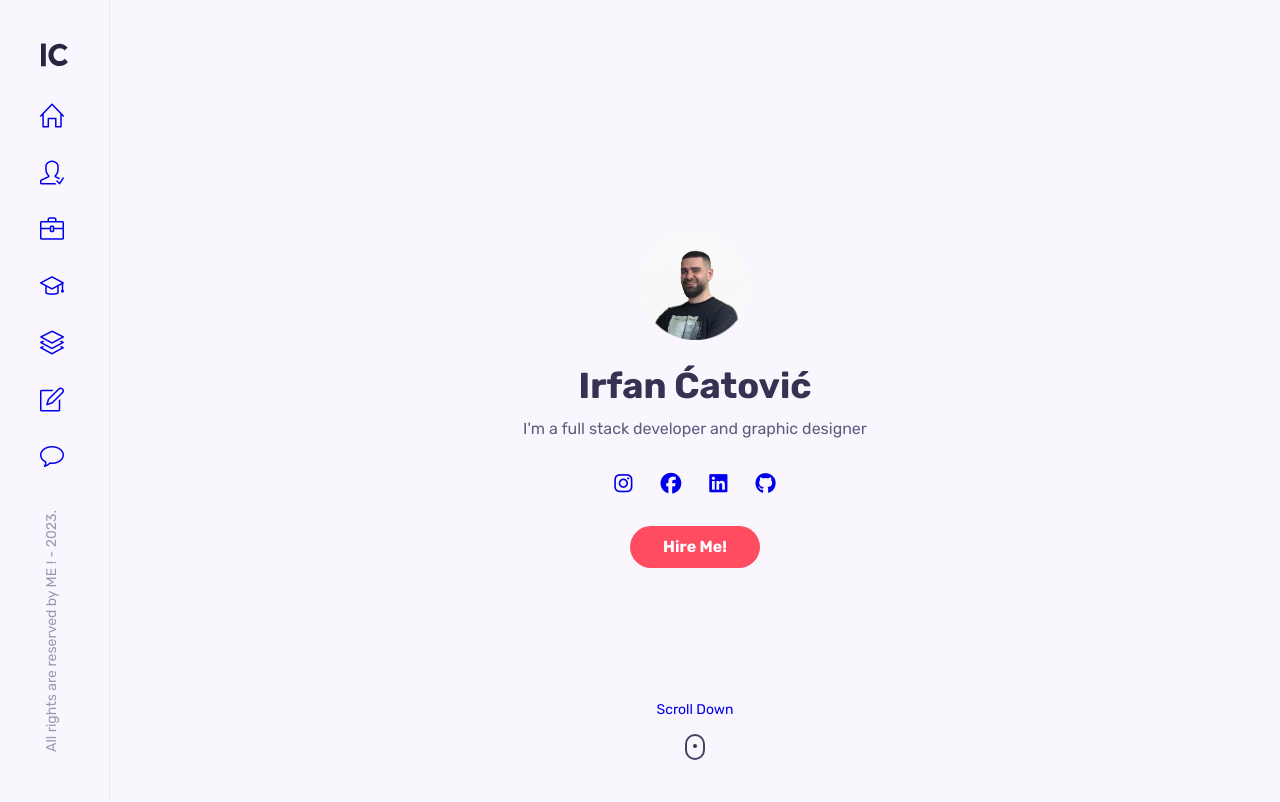
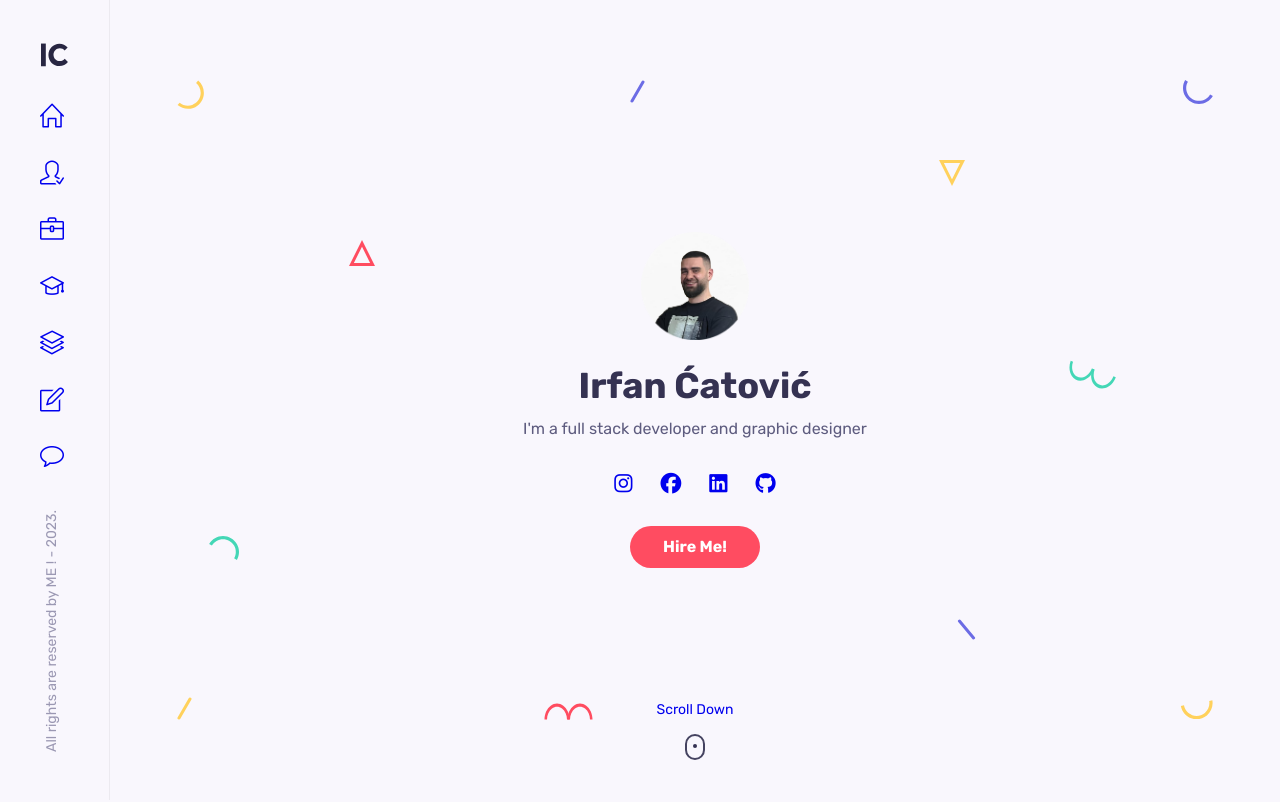
Before and after one commit to IrfanCatovic/my_portfolio, a React (Create React App) app: page / in a window 1280 px wide. Shown: the top 802 px of the page. Built offline with nearby package versions, Linux system fonts and the light colour scheme.

Commit message:
css and shapes added

```diff
--- a/src/components/home/Home.jsx
+++ b/src/components/home/Home.jsx
@@ -2,6 +2,7 @@ import "./home.css";
 import Me from "../../assests/selfie.png";
 import HeaderSocials from "./HeaderSocials";
 import ScrollDown from "./ScrollDown";
+import Shapes from "./Shapes";
 
 function Home() {
   return (
@@ -20,6 +21,7 @@ function Home() {
         </a>
         <ScrollDown />
       </div>
+      <Shapes />
     </section>
   );
 }
--- /dev/null
+++ b/src/components/home/Shapes.jsx
@@ -0,0 +1,164 @@
+function Shapes() {
+  return (
+    <div className="shapes">
+      <svg
+        width="27"
+        height="29"
+        class="shape s1"
+        xmlns="http://www.w3.org/2000/svg"
+      >
+        <path
+          d="M21.15625.60099c4.37954 3.67487 6.46544 9.40612 5.47254 15.03526-.9929 5.62915-4.91339 10.30141-10.2846 12.25672-5.37122 1.9553-11.3776.89631-15.75715-2.77856l2.05692-2.45134c3.50315 2.93948 8.3087 3.78663 12.60572 2.22284 4.297-1.5638 7.43381-5.30209 8.22768-9.80537.79387-4.50328-.8749-9.08872-4.37803-12.02821L21.15625.60099z"
+          fill="#FFD15C"
+          fill-rule="evenodd"
+        />
+      </svg>
+
+      <svg
+        width="26"
+        height="26"
+        class="shape s2"
+        xmlns="http://www.w3.org/2000/svg"
+      >
+        <path
+          d="M13 3.3541L2.42705 24.5h21.1459L13 3.3541z"
+          stroke="#FF4C60"
+          stroke-width="3"
+          fill="none"
+          fill-rule="evenodd"
+        />
+      </svg>
+
+      <svg
+        width="30"
+        height="25"
+        class="shape s3"
+        xmlns="http://www.w3.org/2000/svg"
+      >
+        <path
+          d="M.1436 8.9282C3.00213 3.97706 8.2841.92763 14.00013.92796c5.71605.00032 10.9981 3.04992 13.85641 8 2.8583 4.95007 2.8584 11.0491-.00014 16.00024l-2.77128-1.6c2.28651-3.96036 2.28631-8.84002.00011-12.8002-2.2862-3.96017-6.5124-6.40017-11.08513-6.4-4.57271.00018-8.79872 2.43984-11.08524 6.4002l-2.77128-1.6z"
+          fill="#44D7B6"
+          fill-rule="evenodd"
+        />
+      </svg>
+
+      <svg
+        width="15"
+        height="23"
+        class="shape s4"
+        xmlns="http://www.w3.org/2000/svg"
+      >
+        <rect
+          transform="rotate(30 9.86603 10.13397)"
+          x="7"
+          width="3"
+          height="25"
+          rx="1.5"
+          fill="#FFD15C"
+          fill-rule="evenodd"
+        />
+      </svg>
+
+      <svg
+        width="15"
+        height="23"
+        class="shape s5"
+        xmlns="http://www.w3.org/2000/svg"
+      >
+        <rect
+          transform="rotate(30 9.86603 10.13397)"
+          x="7"
+          width="3"
+          height="25"
+          rx="1.5"
+          fill="#6C6CE5"
+          fill-rule="evenodd"
+        />
+      </svg>
+
+      <svg
+        width="49"
+        height="17"
+        class="shape s6"
+        xmlns="http://www.w3.org/2000/svg"
+      >
+        <g fill="#FF4C60" fill-rule="evenodd">
+          <path d="M.5 16.5c0-5.71709 2.3825-10.99895 6.25-13.8567 3.8675-2.85774 8.6325-2.85774 12.5 0C23.1175 5.50106 25.5 10.78292 25.5 16.5H23c0-4.57303-1.90625-8.79884-5-11.08535-3.09375-2.28652-6.90625-2.28652-10 0C4.90625 7.70116 3 11.92697 3 16.5H.5z" />
+          <path d="M23.5 16.5c0-5.71709 2.3825-10.99895 6.25-13.8567 3.8675-2.85774 8.6325-2.85774 12.5 0C46.1175 5.50106 48.5 10.78292 48.5 16.5H46c0-4.57303-1.90625-8.79884-5-11.08535-3.09375-2.28652-6.90625-2.28652-10 0-3.09375 2.28651-5 6.51232-5 11.08535h-2.5z" />
+        </g>
+      </svg>
+
+      <svg
+        width="26"
+        height="26"
+        class="shape s7"
+        xmlns="http://www.w3.org/2000/svg"
+      >
+        <path
+          d="M13 22.6459L2.42705 1.5h21.1459L13 22.6459z"
+          stroke="#FFD15C"
+          stroke-width="3"
+          fill="none"
+          fill-rule="evenodd"
+        />
+      </svg>
+
+      <svg
+        width="19"
+        height="21"
+        class="shape s8"
+        xmlns="http://www.w3.org/2000/svg"
+      >
+        <rect
+          transform="rotate(-40 6.25252 10.12626)"
+          x="7"
+          width="3"
+          height="25"
+          rx="1.5"
+          fill="#6C6CE5"
+          fill-rule="evenodd"
+        />
+      </svg>
+
+      <svg
+        width="30"
+        height="25"
+        class="shape s9"
+        xmlns="http://www.w3.org/2000/svg"
+      >
+        <path
+          d="M29.8564 16.0718c-2.85854 4.95114-8.1405 8.00057-13.85654 8.00024-5.71605-.00032-10.9981-3.04992-13.85641-8-2.8583-4.95007-2.8584-11.0491.00014-16.00024l2.77128 1.6c-2.28651 3.96036-2.28631 8.84002-.00011 12.8002 2.2862 3.96017 6.5124 6.40017 11.08513 6.4 4.57271-.00018 8.79872-2.43984 11.08524-6.4002l2.77128 1.6z"
+          fill="#6C6CE5"
+          fill-rule="evenodd"
+        />
+      </svg>
+
+      <svg
+        width="47"
+        height="29"
+        class="shape s10"
+        xmlns="http://www.w3.org/2000/svg"
+      >
+        <g fill="#44D7B6" fill-rule="evenodd">
+          <path d="M46.78878 17.19094c-1.95535 5.3723-6.00068 9.52077-10.61234 10.8834-4.61167 1.36265-9.0893-.26708-11.74616-4.27524-2.65686-4.00817-3.08917-9.78636-1.13381-15.15866l2.34923.85505c-1.56407 4.29724-1.2181 8.92018.90705 12.12693 2.12514 3.20674 5.70772 4.5107 9.39692 3.4202 3.68921-1.0905 6.92581-4.40949 8.48988-8.70673l2.34923.85505z" />
+          <path d="M25.17585 9.32448c-1.95535 5.3723-6.00068 9.52077-10.61234 10.8834-4.61167 1.36264-9.0893-.26708-11.74616-4.27525C.16049 11.92447-.27182 6.14628 1.68354.77398l2.34923.85505c-1.56407 4.29724-1.2181 8.92018.90705 12.12692 2.12514 3.20675 5.70772 4.5107 9.39692 3.4202 3.68921-1.0905 6.92581-4.40948 8.48988-8.70672l2.34923.85505z" />
+        </g>
+      </svg>
+
+      <svg
+        width="33"
+        height="20"
+        class="shape s11"
+        xmlns="http://www.w3.org/2000/svg"
+      >
+        <path
+          d="M32.36774.34317c.99276 5.63023-1.09332 11.3614-5.47227 15.03536-4.37895 3.67396-10.3855 4.73307-15.75693 2.77837C5.76711 16.2022 1.84665 11.53014.8539 5.8999l3.15139-.55567c.7941 4.50356 3.93083 8.24147 8.22772 9.8056 4.29688 1.56413 9.10275.71673 12.60554-2.2227C28.34133 9.98771 30.01045 5.4024 29.21635.89884l3.15139-.55567z"
+          fill="#FFD15C"
+          fill-rule="evenodd"
+        />
+      </svg>
+    </div>
+  );
+}
+
+export default Shapes;
--- a/src/components/home/home.css
+++ b/src/components/home/home.css
@@ -87,3 +87,69 @@
   transform: translateX(-50%);
   animation: ani-mouse 2s linear infinite;
 }
+
+.shapes {
+  position: absolute;
+  left: 0;
+  top: 0;
+  height: 100%;
+  width: 100%;
+}
+
+.shape {
+  position: absolute;
+}
+
+.s1 {
+  left: 2%;
+  top: 10%;
+}
+
+.s2 {
+  left: 18%;
+  top: 30%;
+}
+
+.s3 {
+  left: 5%;
+  bottom: 30%;
+}
+.s4 {
+  left: 2%;
+  bottom: 10%;
+}
+
+.s5 {
+  left: 44%;
+  top: 10%;
+}
+
+.s6 {
+  left: 36%;
+  bottom: 10%;
+}
+
+.s7 {
+  top: 20%;
+  right: 25%;
+}
+
+.s8 {
+  right: 24%;
+  bottom: 20%;
+}
+
+.s9 {
+  right: 2%;
+  top: 10%;
+}
+
+.s10 {
+  top: 45%;
+  right: 11%;
+}
+
+.s11 {
+  bottom: 10%;
+  right: 2%;
+}
```
